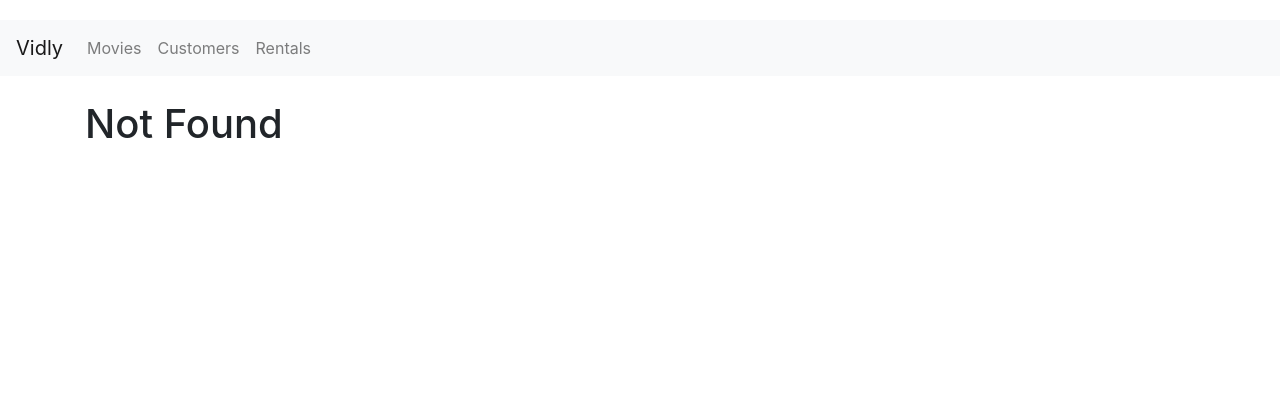
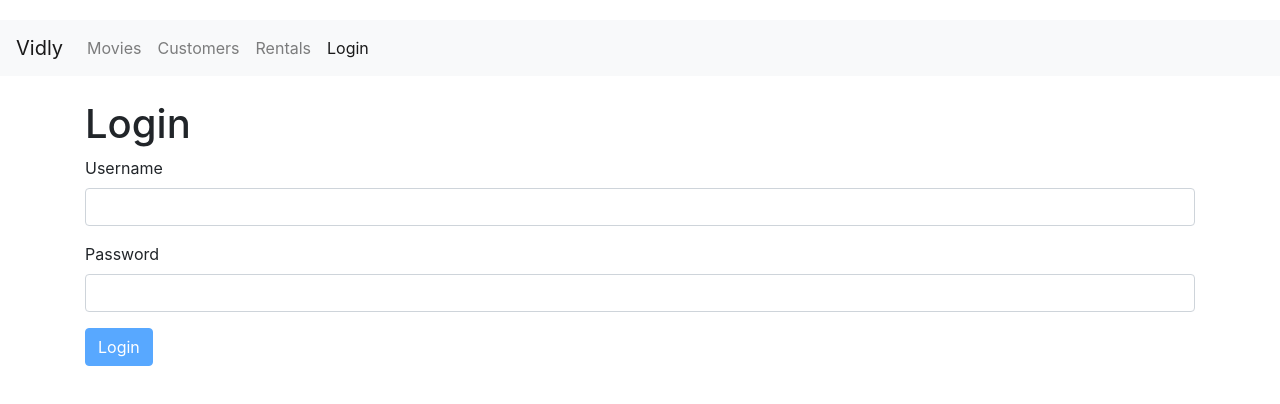
Before and after one commit to alexReshetnyak/react-basic, a React (Create React App) app in the folder vidly/: page /login in a window 1280 px wide. Before the commit this address led to /not-found. Shown: the top 404 px of the page. Built offline with nearby package versions, Linux system fonts and the light colour scheme.

Commit message:
vidlyApp: added loginForm component

```diff
--- a/vidly/package.json
+++ b/vidly/package.json
@@ -5,6 +5,7 @@
   "dependencies": {
     "bootstrap": "^4.1.3",
     "font-awesome": "^4.7.0",
+    "joi-browser": "^13.4.0",
     "query-string": "^6.1.0",
     "react": "^16.5.2",
     "react-dom": "^16.5.2",
--- a/vidly/src/App.js
+++ b/vidly/src/App.js
@@ -1,13 +1,14 @@
 import React, { Component } from "react";
 import { Route, Switch, Redirect } from "react-router-dom";
 
-import "./App.css";
 import Movies from "./components/movies";
 import Movie from "./components/movie";
 import NavBar from "./components/navBar";
 import Customers from "./components/customers";
 import Rentals from "./components/rentals";
+import LoginForm from "./components/loginForm";
 import NotFound from "./components/notFound";
+import "./App.css";
 
 class App extends Component {
   render() {
@@ -17,6 +18,7 @@ class App extends Component {
         <br />
         <main className="container">
           <Switch>
+            <Route path="/login" component={LoginForm} />
             <Route path="/movies/:id" component={Movie} />
             <Route
               path="/movies"
--- /dev/null
+++ b/vidly/src/components/common/form.jsx
@@ -0,0 +1,88 @@
+import React, { Component } from "react";
+import Joi from "joi-browser";
+import Input from "./input";
+
+class Form extends Component {
+  state = {
+    data: {},
+    errors: {}
+  };
+
+  validate = () => {
+    const options = { abortEarly: false };
+    const { error } = Joi.validate(this.state.data, this.schema, options); //* abortEarly: false - find all errors
+
+    if (!error) {
+      return null;
+    }
+
+    const errors = {};
+    for (let item of error.details) {
+      errors[item.path[0]] = item.message;
+    }
+
+    return errors;
+  };
+
+  validateProperty = ({ name, value }) => {
+    const obj = { [name]: value };
+    const schema = { [name]: this.schema[name] };
+    const { error } = Joi.validate(obj, schema);
+
+    return error ? error.details[0].message : null;
+  };
+
+  handleSubmit = e => {
+    e.preventDefault();
+
+    const errors = this.validate();
+
+    this.setState({ errors: errors || {} });
+    if (errors) {
+      return;
+    }
+
+    this.doSubmit();
+  };
+
+  handleChange = ({ currentTarget: input }) => {
+    const errors = { ...this.state.errors };
+    const errorMessage = this.validateProperty(input);
+
+    if (errorMessage) {
+      errors[input.name] = errorMessage;
+    } else {
+      delete errors[input.name];
+    }
+
+    const data = { ...this.state.data };
+    data[input.name] = input.value;
+
+    this.setState({ data, errors });
+  };
+
+  renderButton(label) {
+    return (
+      <button disabled={this.validate()} className="btn btn-primary">
+        {label}
+      </button>
+    );
+  }
+
+  renderInput(name, label, type = "text") {
+    const { data, errors } = this.state;
+
+    return (
+      <Input
+        type={type}
+        name={name}
+        value={data[name]}
+        label={label}
+        error={errors[name]}
+        onChange={this.handleChange}
+      />
+    );
+  }
+}
+
+export default Form;
--- /dev/null
+++ b/vidly/src/components/common/input.jsx
@@ -0,0 +1,13 @@
+import React from "react";
+
+const Input = ({ name, label, error, ...rest }) => {
+  return (
+    <div className="form-group">
+      <label htmlFor={name}>{label}</label>
+      <input {...rest} name={name} id={name} className="form-control" />
+      {error && <div className="alert alert-danger">{error}</div>}
+    </div>
+  );
+};
+
+export default Input;
--- /dev/null
+++ b/vidly/src/components/loginForm.jsx
@@ -0,0 +1,45 @@
+import React from "react";
+import Joi from "joi-browser";
+import Form from "./common/form";
+
+class LoginForm extends Form {
+  state = {
+    data: { username: "", password: "" },
+    errors: {}
+  };
+
+  schema = {
+    username: Joi.string()
+      .required()
+      .label("Username"),
+    password: Joi.string()
+      .required()
+      .label("Password")
+  };
+
+  // username = React.createRef(); // * Get ref to DOM element
+
+  componentDidMount() {
+    // this.username.current.focus();
+  }
+
+  doSubmit = () => {
+    // const username = this.username.current.value;
+    // console.log("Submitted", username);
+  };
+
+  render() {
+    return (
+      <div>
+        <h1>Login</h1>
+        <form onSubmit={this.handleSubmit}>
+          {this.renderInput("username", "Username")}
+          {this.renderInput("password", "Password", "password")}
+          {this.renderButton("Login")}
+        </form>
+      </div>
+    );
+  }
+}
+
+export default LoginForm;
--- a/vidly/src/components/navBar.jsx
+++ b/vidly/src/components/navBar.jsx
@@ -32,6 +32,9 @@ class NavBar extends Component {
             <NavLink to="/rentals" className="nav-item clickable nav-link">
               Rentals
             </NavLink>
+            <NavLink to="/login" className="nav-item clickable nav-link">
+              Login
+            </NavLink>
           </ul>
         </div>
       </nav>
```
Also changed, not shown: 1 other file (tests, documents, lock files or other folders).
